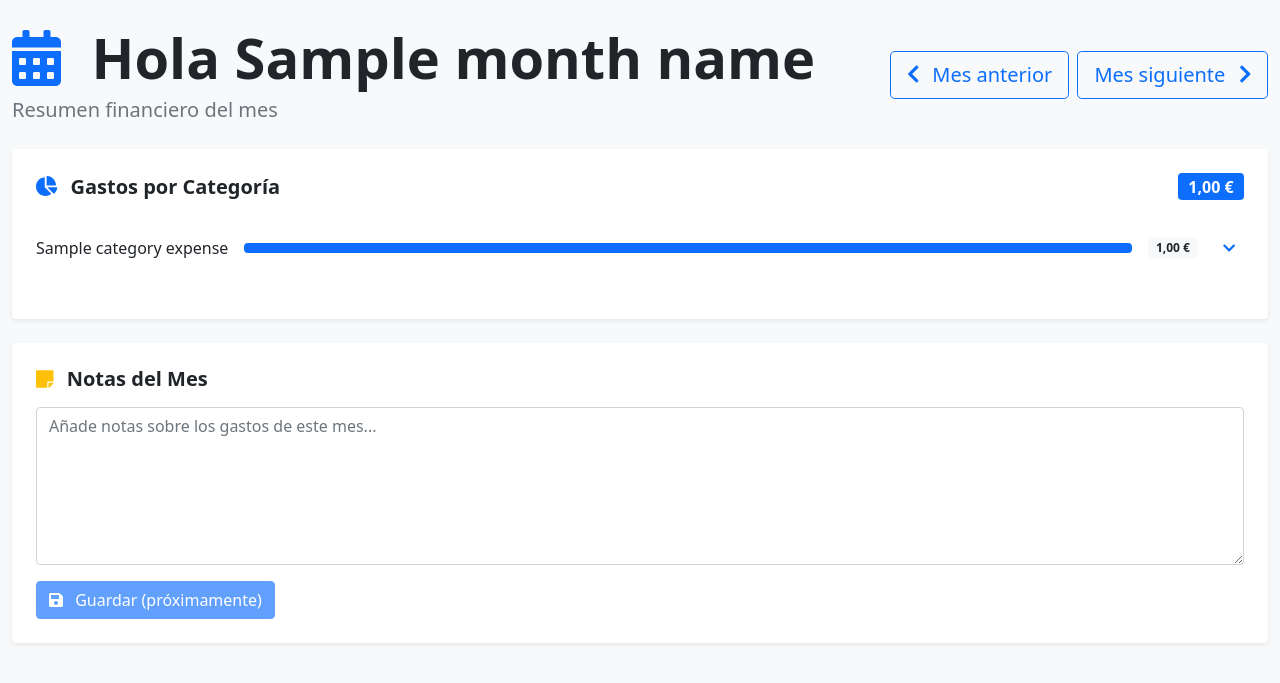
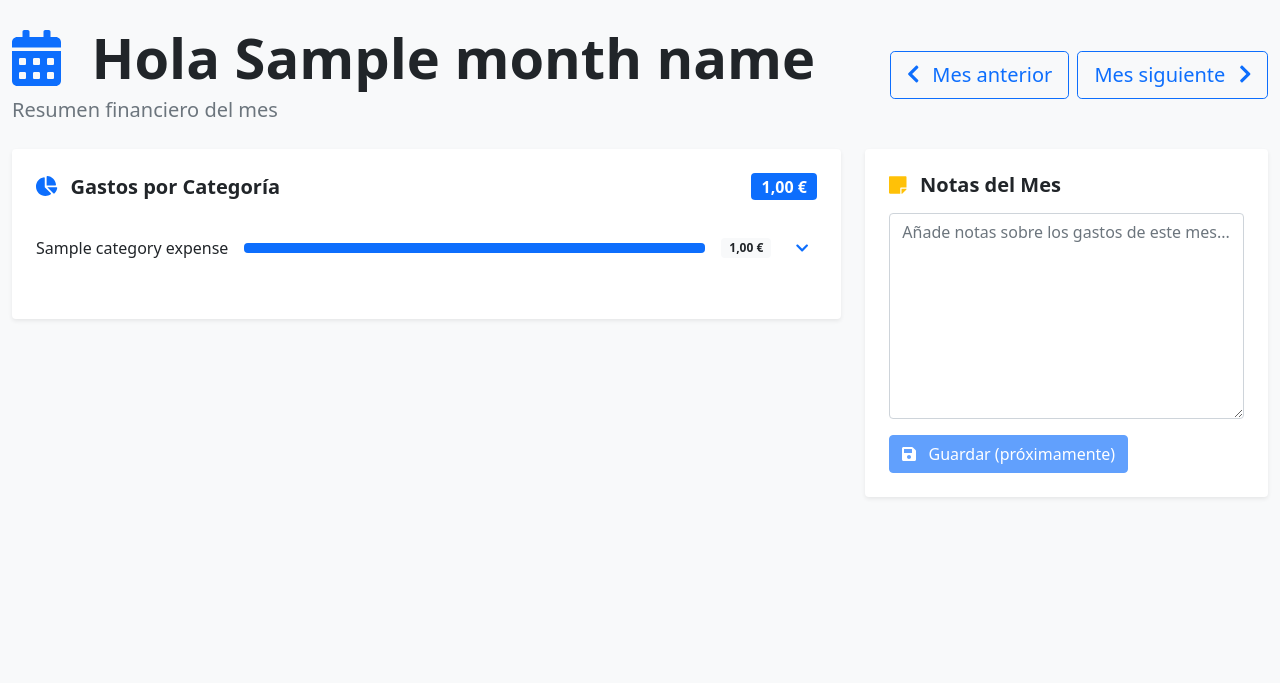
Before and after one commit to UrbanoJVR/FinMapper, a Flask app: template app/templates/dashboard/monthly/monthly_dashboard.html in a window 1280 px wide. Shown: the part 56-739 px from the top of the page. Run offline with Flask 3, Linux system fonts and the light colour scheme; the template is opened without the code that fills it: most values are stand-ins (such as "Sample title", 1, 10 or a date in 2020); parts of the project's set-up code (start-up, migrations or seed data) failed here and were passed over.

Commit message:
refactor montly dashboard

```diff
--- a/app/templates/dashboard/monthly/monthly_dashboard.html
+++ b/app/templates/dashboard/monthly/monthly_dashboard.html
@@ -27,8 +27,10 @@
         </div>
     </div>
 
+    <!-- Main Content: Categories and Notes -->
     <div class="row mt-4">
-        <div class="col-12">
+        <!-- Categories Section (60% on large screens, 100% on small) -->
+        <div class="col-12 col-lg-8">
             <div class="card border-0 shadow-sm">
                 <div class="card-body p-4">
                     <div class="d-flex justify-content-between align-items-center mb-4">
@@ -107,18 +109,16 @@
                 </div>
             </div>
         </div>
-    </div>
 
-    <!-- Monthly Notes Section -->
-    <div class="row mt-4">
-        <div class="col-12">
+        <!-- Monthly Notes Section (40% on large screens, 100% on small) -->
+        <div class="col-12 col-lg-4 mt-4 mt-lg-0">
             <div class="card border-0 shadow-sm">
                 <div class="card-body p-4">
                     <h5 class="fw-bold mb-3">
                         <i class="fas fa-sticky-note text-warning me-2"></i>
                         Notas del Mes
                     </h5>
-                    <textarea class="form-control" rows="6"
+                    <textarea class="form-control" rows="8"
                               placeholder="Añade notas sobre los gastos de este mes..."></textarea>
                     <button class="btn btn-primary mt-3" disabled>
                         <i class="fas fa-save me-2"></i>
```
